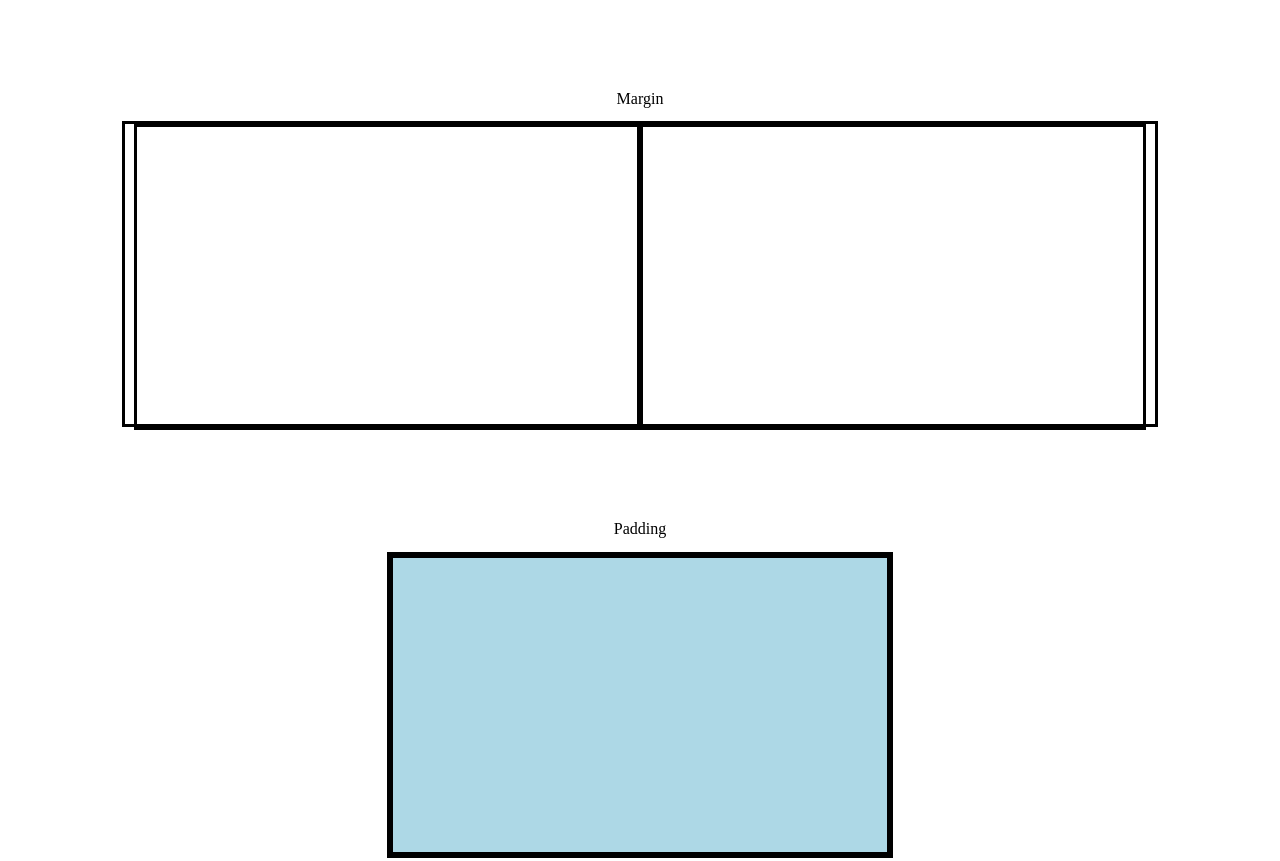
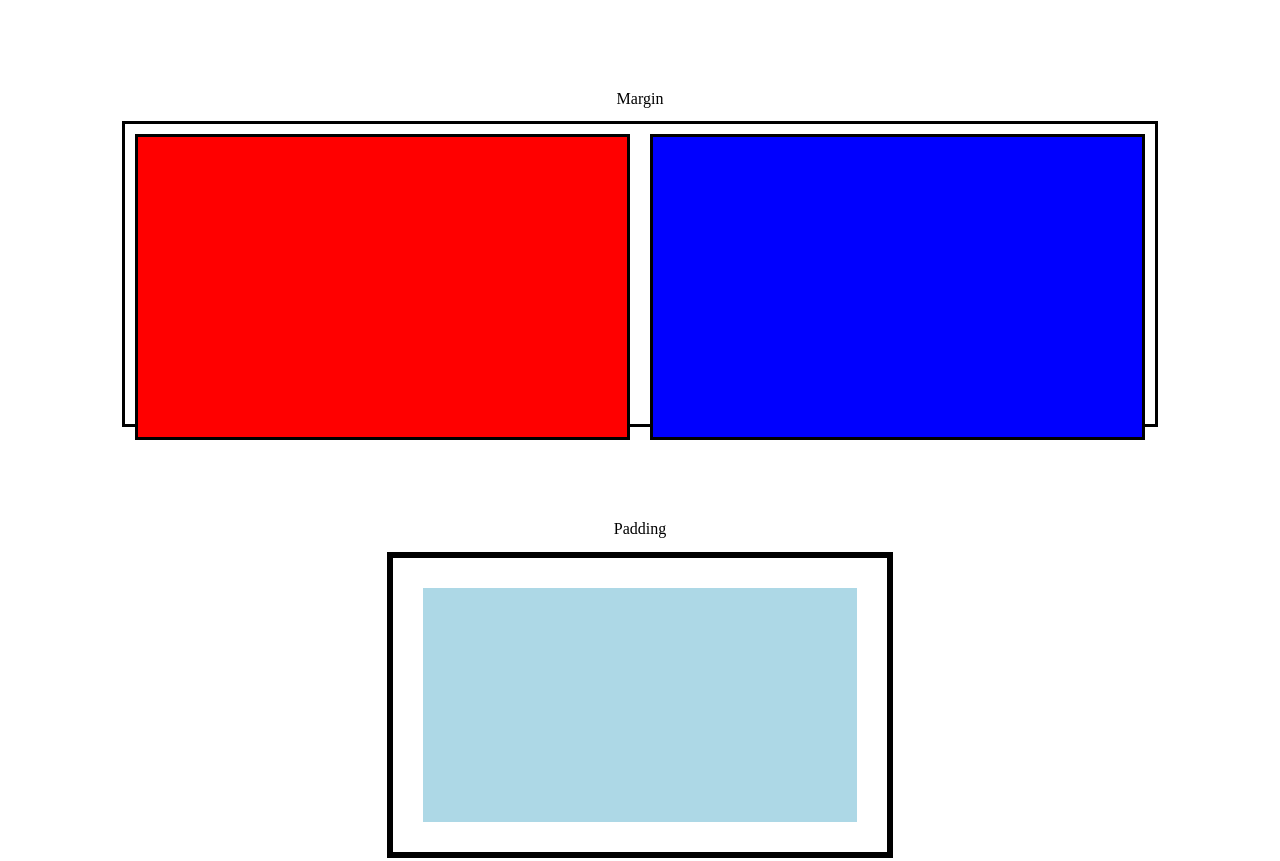
Before and after one commit to fullstack-decal-sp23/hw2-timwang27, a plain HTML site: page index.html in a window 1280 px wide. Shown: the part 2231-3092 px from the top of the page. Drawn offline with Linux system fonts and the light colour scheme.

Commit message:
submit hw2

```diff
--- a/index.html
+++ b/index.html
@@ -54,8 +54,8 @@
 
     <h2>Margin</h2>
     <div class="margin-container">
-      <div class="flag"></div>
-      <div class="flag"></div>
+      <div class="flag flag1"></div>
+      <div class="flag flag2"></div>
     </div>
 
     <h2>Padding</h2>
--- a/styles.css
+++ b/styles.css
@@ -141,12 +141,12 @@ h2 {
 /* For margin practice */
 .flag1 {
   background-color: red;
-  /* TODO */
+  margin: 10px;
 }
 
 .flag2 {
   background-color: blue;
-  /* TODO */
+  margin: 10px;
 }
 
 /* For padding practice */
@@ -154,5 +154,5 @@ h2 {
   box-sizing: border-box;
   background-color: lightblue;
   background-clip: content-box, padding-box;
-  /* TODO */
+  padding: 30px;
 }
```
